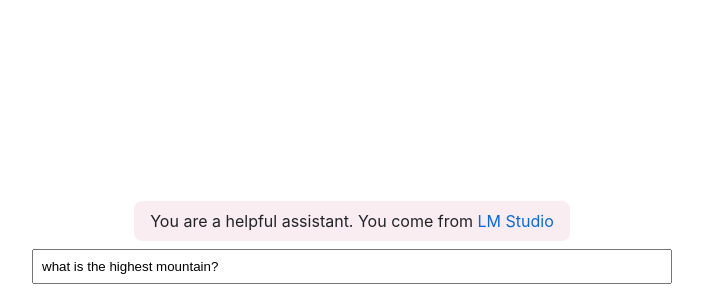
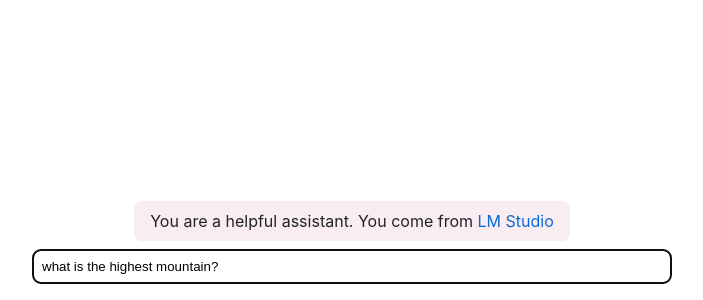
Before and after one commit to padcom/openai-api-example, a JavaScript app: page / in a window 1280 px wide. Shown: the part 500-800 px from the top of the page, without its empty margins (288-991 px from the left). Built offline with nearby package versions, Linux system fonts and the light colour scheme.

Commit message:
Added automatic focus management for prompt

```diff
--- a/src/App.vue
+++ b/src/App.vue
@@ -5,7 +5,7 @@
     />
   </div>
   <div class="prompt">
-    <input type="text" v-model="question" :readonly="processing"
+    <input type="text" v-focus v-model="question" :readonly="processing"
       placeholder="Press Enter to send, Escape to abort response, Ctrl+Delete to clear chat"
       @keydown.enter="ask()"
       @keydown.esc="abort()"
@@ -114,9 +114,11 @@ html, body {
   width: 50%;
   margin-inline: auto;
   margin-bottom: 1rem;
+
   & input {
     flex-grow: 1;
     padding: 0.5rem;
+    border-radius: 8px;
   }
 }
 
--- /dev/null
+++ b/src/directives/focus.ts
@@ -0,0 +1,10 @@
+import type { Directive } from "vue";
+
+export default {
+  mounted(el) {
+    if (el && el.focus) el.focus()
+  },
+  updated(el) {
+    if (el && el.focus) el.focus()
+  },
+} as Directive
--- a/src/main.js
+++ b/src/main.js
@@ -1,5 +1,8 @@
 import 'github-markdown-css'
 import { createApp } from 'vue'
 import App from './App.vue'
+import focus from './directives/focus'
 
-createApp(App).mount('#app')
+createApp(App)
+  .directive('focus', focus)
+  .mount('#app')
```
Also changed, not shown: 1 other file (tests, documents, lock files or other folders).
